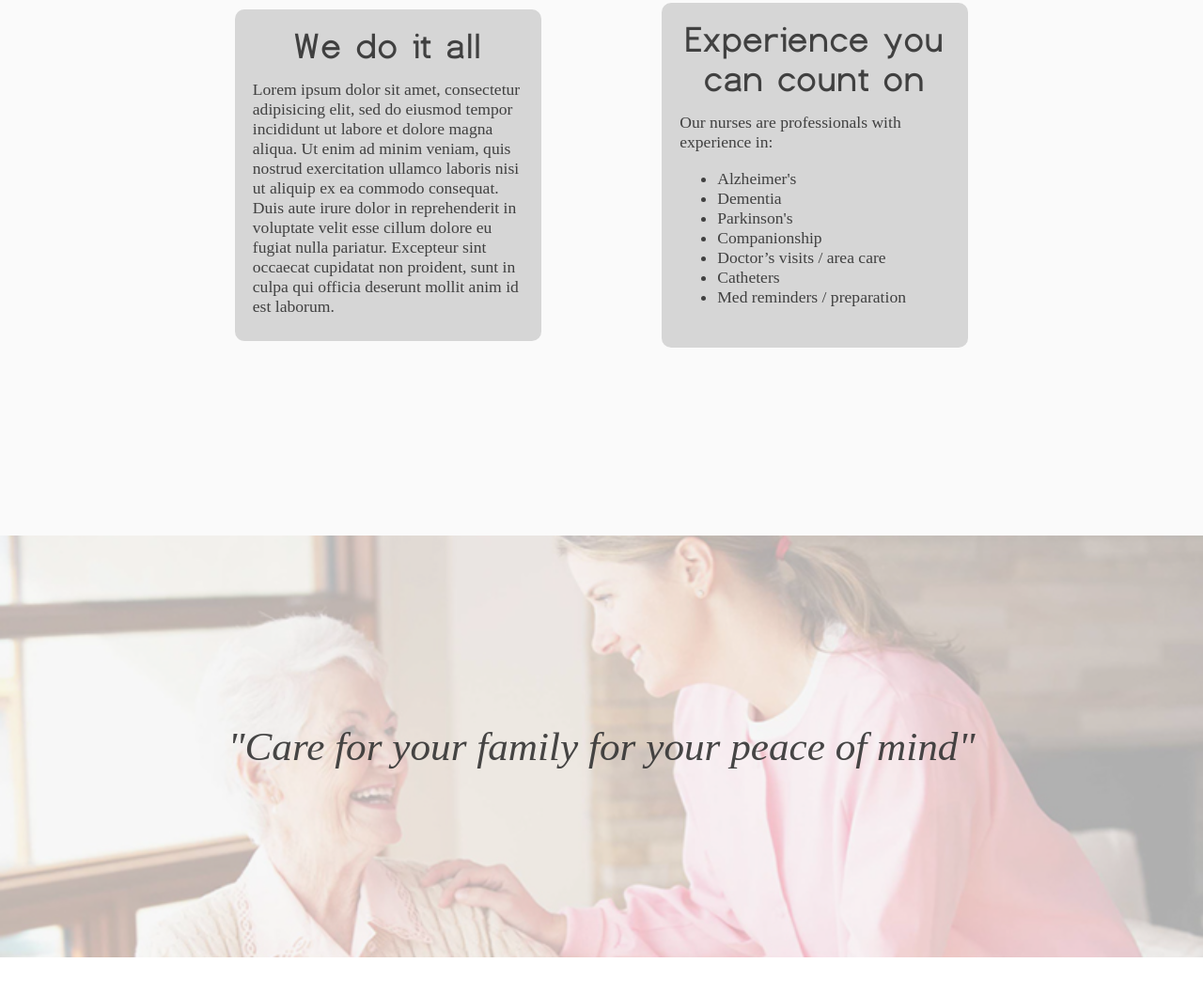
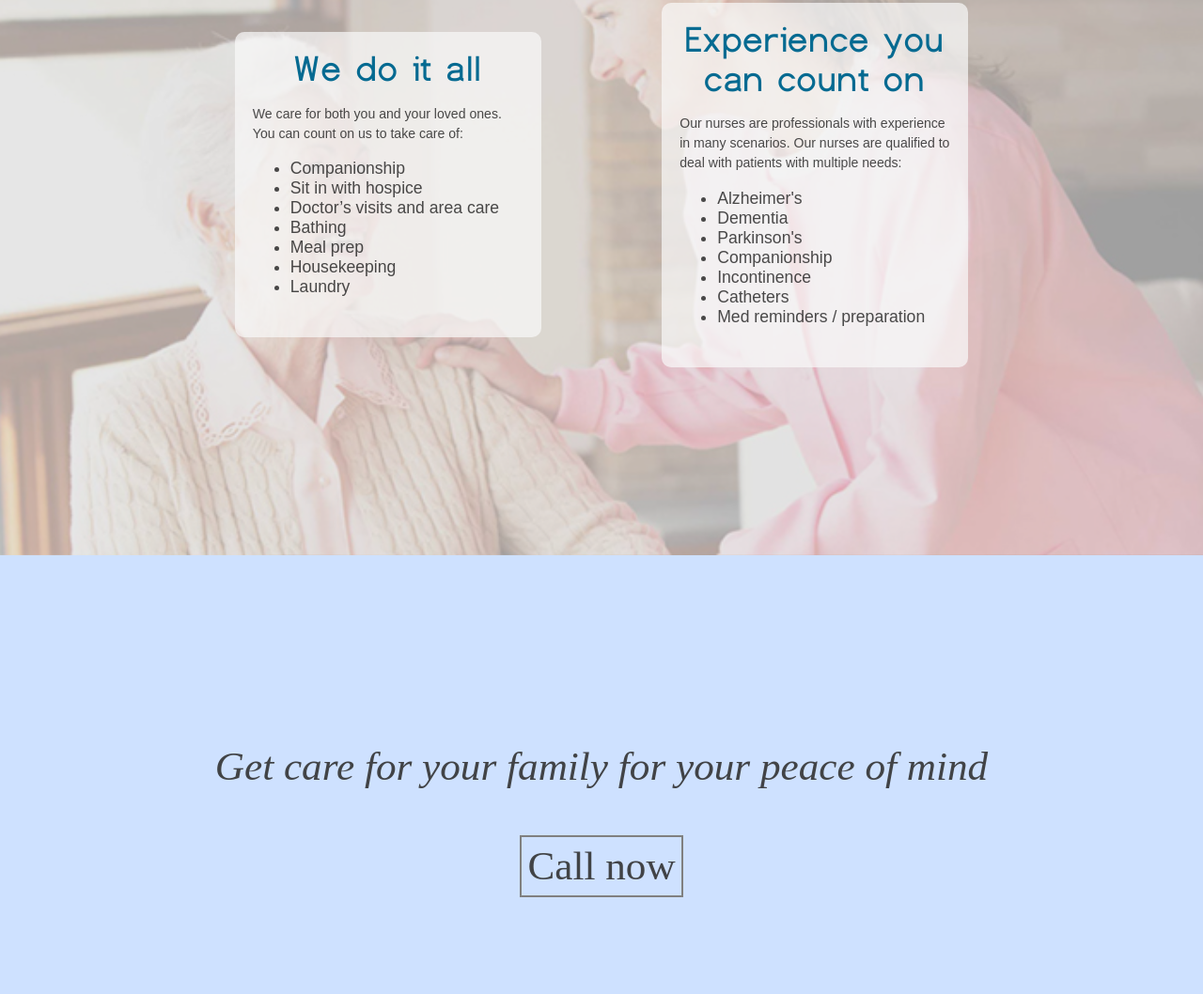
Before and after one commit to thhWebsite/Trusting-Hand-Homecare, a plain HTML site: page index.html in a window 1280 px wide. Shown: the part 1606-2664 px from the top of the page at 94% size. Before the commit the page ends 2625 px from the top, so only its background shows below. Drawn offline with Linux system fonts and the light colour scheme.

Commit message:
adding more content

```diff
--- a/index.html
+++ b/index.html
@@ -20,7 +20,7 @@
         <div class="logo-text" id="logo-text-homecare">
           Homecare
         </div>
-    </div>
+      </div>
 
 
 
@@ -41,7 +41,7 @@
           <div class="body-text-title">
             Our Mission
           </div>
-          We offer home services, so you never leave the comfort of your home. We bring excellent care and companionship. One on one care with caregivers that suit the needs of clients. Our mission is to better care for our elderly and understand their needs as they age.
+          We offer home services so you never leave the comfort of your home. We bring excellent care and companionship. One on one care with caregivers that suit the needs of clients. Our mission is to better care for our elderly and understand their needs as they age.
         </div>
       </div>
 
@@ -66,24 +66,40 @@
 
       <div class="content-row" id="row-3">
 
+        <div class="row-background" id="row-3-background">
+
+        </div>
 
         <div class="body-text">
           <div class="body-text-title">
             We do it all
           </div>
-          Lorem ipsum dolor sit amet, consectetur adipisicing elit, sed do eiusmod tempor incididunt ut labore et dolore magna aliqua. Ut enim ad minim veniam, quis nostrud exercitation ullamco laboris nisi ut aliquip ex ea commodo consequat. Duis aute irure dolor in reprehenderit in voluptate velit esse cillum dolore eu fugiat nulla pariatur. Excepteur sint occaecat cupidatat non proident, sunt in culpa qui officia deserunt mollit anim id est laborum.
+          <span class="small-text">
+            We care for both you and your loved ones. You can count on us to take care of:
+          </span>
+            <ul>
+              <li>Companionship</li>
+              <li>Sit in with hospice</li>
+              <li>Doctor’s visits and area care</li>
+              <li>Bathing</li>
+              <li>Meal prep</li>
+              <li>Housekeeping</li>
+              <li>Laundry</li>
+            </ul>
         </div>
         <div class="body-text body-text-right">
           <div class="body-text-title">
             Experience you can count on
           </div>
-            Our nurses are professionals with experience in:
+            <span class="small-text">
+              Our nurses are professionals with experience in many scenarios. Our nurses are qualified to deal with patients with multiple needs:
+            </span>
             <ul>
               <li>Alzheimer's</li>
               <li>Dementia</li>
               <li>Parkinson's</li>
               <li>Companionship</li>
-              <li>Doctor’s visits / area care</li>
+              <li>Incontinence</li>
               <li>Catheters</li>
               <li>Med reminders / preparation</li>
             </ul>
@@ -94,12 +110,12 @@
 
       <div class="content-row" id="row-4">
 
-        <div class="row-background" id="row-4-background">
-
+        <div id="row-4-text">
+          Get care for your family for your peace of mind
         </div>
-
-        <div id="row-4-text">
-          "Care for your family for your peace of mind"
+        <br>
+        <div id="row-4-call-now" oclick="callNow()">
+          <a href="tel:+8056241556">Call now</a>
         </div>
 
       </div>
--- a/sass/index.sass
+++ b/sass/index.sass
@@ -16,6 +16,10 @@ body
   align-items: center
   justify-content: center
   position: relative
+
+a
+  text-decoration: none
+  color: inherit
 
 //Parallax banner for landing
 #banner
@@ -80,7 +84,7 @@ body
   justify-content: flex-start
   overflow-y: hidden
   background-color: rgb(245, 245, 245)
-  margin-bottom: -43vh
+  margin-bottom: -52vh
 
 //Classes for content-container
 .content-row
@@ -107,10 +111,11 @@ body
   width: 22.5vw
   padding: 1.5vw 1.5vw 2vw 1.5vw
   height: auto
-  background-color: rgba(200, 200, 200, 0.7)
+  background-color: rgba(250, 250, 250, 0.7)
   border-radius: 10px
   color: rgba(0, 0, 0, 0.7)
   font-size: 1.1em
+  font-family: sans-serif
 
 .body-text-right
   margin-left: 10vw
@@ -120,8 +125,11 @@ body
   font-size: 2.25em
   text-align: center
   font-family: 'dustismo-bold'
-  color: rgba(0, 0, 0, 0.7)
+  color: rgb(5, 106, 145)
   margin-bottom: 5%
+
+.small-text
+  font-size: 0.8em
 
 //Rating styling
 .rating
@@ -192,27 +200,27 @@ body
 //Rows for content section
 #row-1
   padding: 15vh 0 15vh 0
-  background-color: rgba(0, 0, 0, 0.2)
 
 #row-2
-  background-color: rgba(65, 137, 219, 0.5)
   background-color: rgb(206, 225, 255)
 
 #row-3
   padding: 25vh 0 25vh 0
-  background-color: rgba(250, 250, 250, 1)
+  background-color: rgba(0, 0, 0, 0.1)
 
 #row-4
   padding: 25vh 0 25vh 0
   color: rgba(50, 50, 50, 0.9)
   font-size: 2.7em
   text-align: center
+  background-color: rgb(206, 225, 255)
+  flex-direction: column
 
 //Row background-styling
 #row-1-background
   background-image: url('../images/row-1-background.jpg')
 
-#row-4-background
+#row-3-background
   background-image: url('../images/row-3-background.jpg')
 
 //Styling of content of rows
@@ -234,6 +242,11 @@ body
 
 #row-4-text
   font-style: italic
+
+#row-4-call-now
+  border: solid 2px grey
+  padding: 0.5%
+  cursor: pointer
 
 //Animations
 @keyframes contact-bar-down
```
Also changed, not shown: css/index.css.
